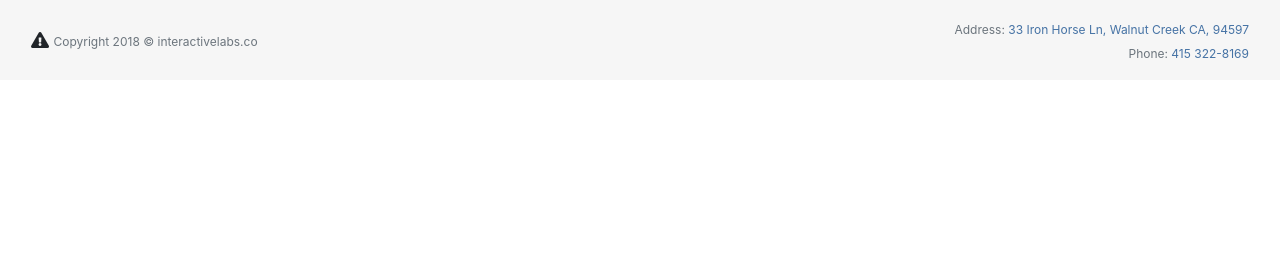
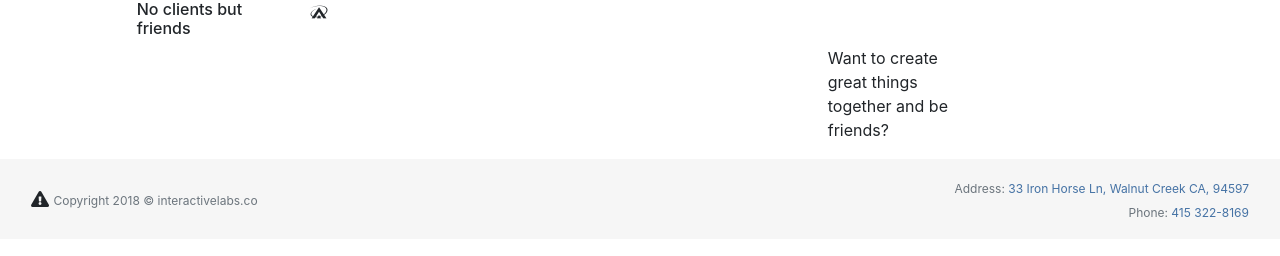
Before and after one commit to heyapricot/iLabs, a plain HTML site: page index.html in a window 1280 px wide. Drawn offline with nearby package versions, Linux system fonts and the light colour scheme.

Commit message:
add structure to tiles section

```diff
--- a/index.html
+++ b/index.html
@@ -29,7 +29,52 @@
     </section>
 
     <section id="tiles">
+      <div class="row justify-content-center align-items-center">
+        <div class="col-md-10">
+          <div class="row" id="tile-row">
+            <div class="col-md-2">
+              <h6>No clients but friends</h6>
+            </div>
+            <div class="col-md-2">
+              <i class="fab fa-asymmetrik"></i>
+            </div>
+            <div class="col-md-2">
 
+            </div>
+            <div class="col-md-2">
+
+            </div>
+            <div class="col-md-2">
+
+            </div>
+          </div>
+          <div class="row" id="tile-row">
+            <div class="col-md-2">
+
+            </div>
+            <div class="col-md-2">
+
+            </div>
+            <div class="col-md-2">
+
+            </div>
+            <div class="col-md-2">
+
+            </div>
+            <div class="col-md-2">
+              <p>Want to create great things together and be friends?</p>
+            </div>
+          </div>
+          <div class="row" id="form-row">
+            <div class="col-md-2">
+
+            </div>
+            <div class="col-md-8">
+
+            </div>
+          </div>
+        </div>
+      </div>
     </section>
 
     <footer>
```
